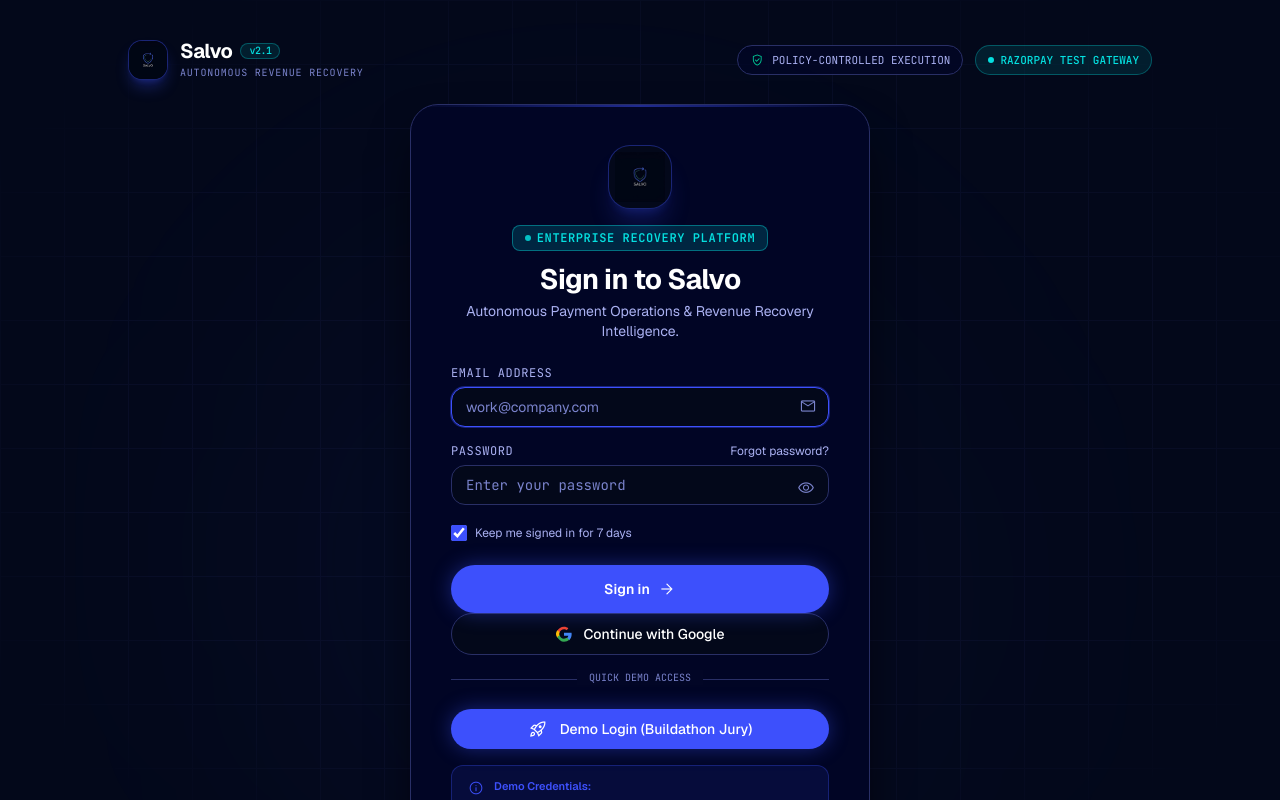
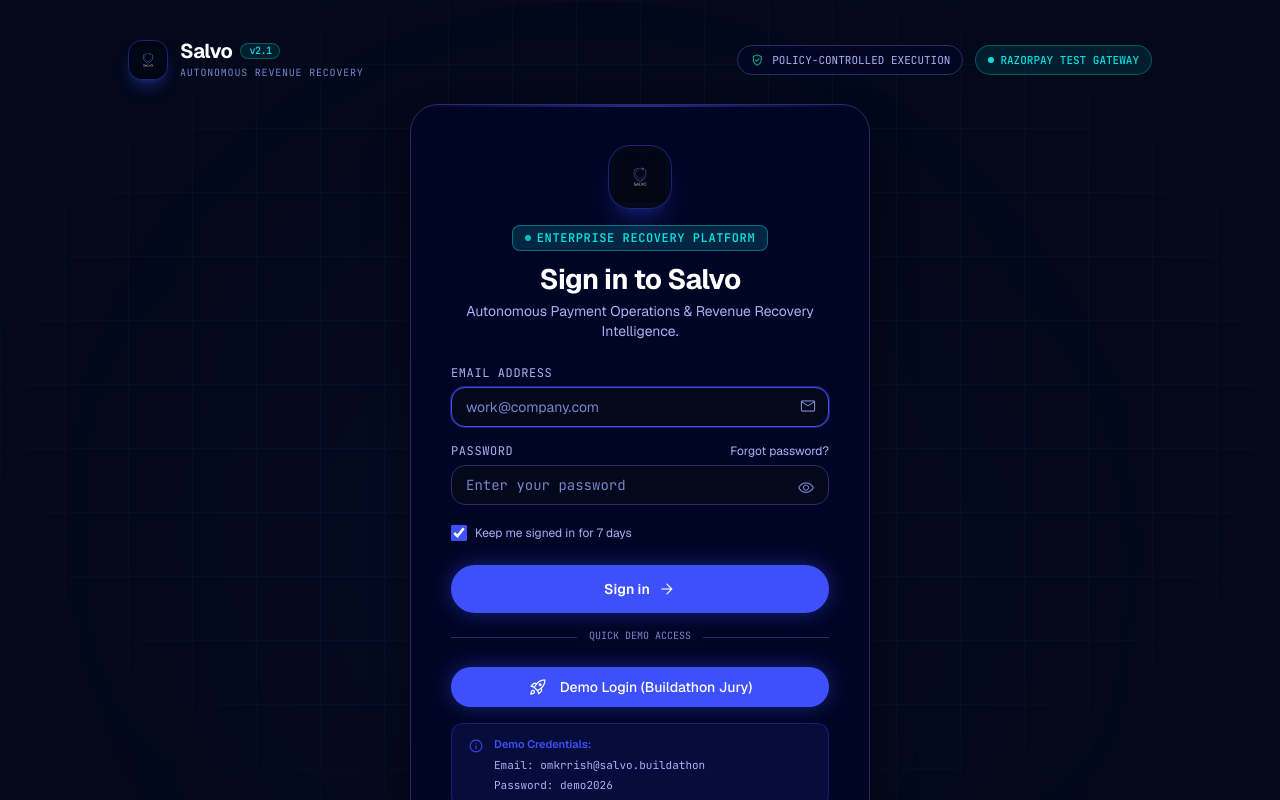
Before and after one commit to Okd2006/Salvo, a React (Vite) app: page / in a window 1280 px wide. Shown: the top 800 px of the page. Built offline with nearby package versions, Linux system fonts and the light colour scheme.

Commit message:
refactor(auth): remove Continue with Google button from login and register screens

```diff
--- a/src/ui/screens/LoginScreen.tsx
+++ b/src/ui/screens/LoginScreen.tsx
@@ -254,24 +254,7 @@
         </div>
       </form>
 
-            {/* Continue with Google SSO */}
-      <button
-        type="button"
-        onClick={() => {
-          setIsSubmitting(true);
-          SalvoAuth.loginWithGoogle();
-        }}
-        disabled={isSubmitting}
-        className="w-full bg-[#03081A] hover:bg-[#03081A]/80 border border-border-hairline hover:border-border-secondary text-white font-sans text-sm font-medium py-2.5 px-4 rounded-xl transition-all flex items-center justify-center gap-3 disabled:opacity-50 disabled:cursor-not-allowed mb-4"
-      >
-        <svg className="w-4 h-4 shrink-0" viewBox="0 0 24 24">
-          <path fill="#EA4335" d="M12 5c1.7 0 3 .7 3.7 1.4l2.8-2.8C16.8 2.1 14.6 1.3 12 1.3 7.5 1.3 3.7 3.8 1.9 7.5l3.4 2.6C6.2 7.1 8.8 5 12 5z" />
-          <path fill="#4285F4" d="M23.5 12.3c0-.8-.1-1.6-.2-2.3H12v4.6h6.5c-.3 1.5-1.1 2.8-2.4 3.7l3.7 2.9c2.2-2 3.7-5 3.7-8.9z" />
-          <path fill="#FBBC05" d="M5.3 14.9c-.3-.8-.4-1.8-.4-2.9s.1-2 .4-2.9L1.9 6.5C.7 8.9 0 10.4 0 12s.7 3.1 1.9 5.5l3.4-2.6z" />
-          <path fill="#34A853" d="M12 23.7c3.2 0 6-1.1 8-3l-3.7-2.9c-1.1.7-2.5 1.2-4.3 1.2-3.2 0-5.8-2.1-6.7-5.1L1.9 16.5C3.7 20.2 7.5 23.7 12 23.7z" />
-        </svg>
-        <span>Continue with Google</span>
-      </button>
+
 
       {/* Divider */}
       <div className="relative my-6">
--- a/src/ui/screens/RegisterScreen.tsx
+++ b/src/ui/screens/RegisterScreen.tsx
@@ -327,47 +327,7 @@
         </div>
       </form>
 
-      {/* Divider */}
-      <div className="relative my-5">
-        <div className="absolute inset-0 flex items-center" aria-hidden="true">
-          <div className="w-full border-t border-border-hairline" />
-        </div>
-        <div className="relative flex justify-center text-[11px] uppercase font-mono">
-          <span className="bg-[#020626] px-3 text-text-tertiary">OR</span>
-        </div>
-      </div>
 
-      {/* Continue with Google SSO */}
-      <button
-        type="button"
-        onClick={handleGoogleLogin}
-        disabled={isGoogleSubmitting || isSubmitting}
-        className="w-full bg-[#03081A] hover:bg-[#03081A]/80 border border-border-hairline hover:border-border-secondary text-white font-sans text-sm font-medium py-2.5 px-4 rounded-[48px] transition-all flex items-center justify-center gap-3 disabled:opacity-50 disabled:cursor-not-allowed"
-      >
-        {isGoogleSubmitting ? (
-          <div className="w-4 h-4 rounded-full border-2 border-text-tertiary border-t-white animate-spin" />
-        ) : (
-          <svg className="w-4 h-4" viewBox="0 0 24 24">
-            <path
-              fill="#EA4335"
-              d="M12 5c1.7 0 3 .7 3.7 1.4l2.8-2.8C16.8 2.1 14.6 1.3 12 1.3 7.5 1.3 3.7 3.8 1.9 7.5l3.4 2.6C6.2 7.1 8.8 5 12 5z"
-            />
-            <path
-              fill="#4285F4"
-              d="M23.5 12.3c0-.8-.1-1.6-.2-2.3H12v4.6h6.5c-.3 1.5-1.1 2.8-2.4 3.7l3.7 2.9c2.2-2 3.7-5 3.7-8.9z"
-            />
-            <path
-              fill="#FBBC05"
-              d="M5.3 14.9c-.3-.8-.4-1.8-.4-2.9s.1-2 .4-2.9L1.9 6.5C.7 8.9 0 10.4 0 12s.7 3.1 1.9 5.5l3.4-2.6z"
-            />
-            <path
-              fill="#34A853"
-              d="M12 23.7c3.2 0 6-1.1 8-3l-3.7-2.9c-1.1.7-2.5 1.2-4.3 1.2-3.2 0-5.8-2.1-6.7-5.1L1.9 16.5C3.7 20.2 7.5 23.7 12 23.7z"
-            />
-          </svg>
-        )}
-        <span>Sign up with Google</span>
-      </button>
 
       {/* Switch to Sign In */}
       <div className="mt-5 text-center text-xs font-sans text-text-secondary">
```
